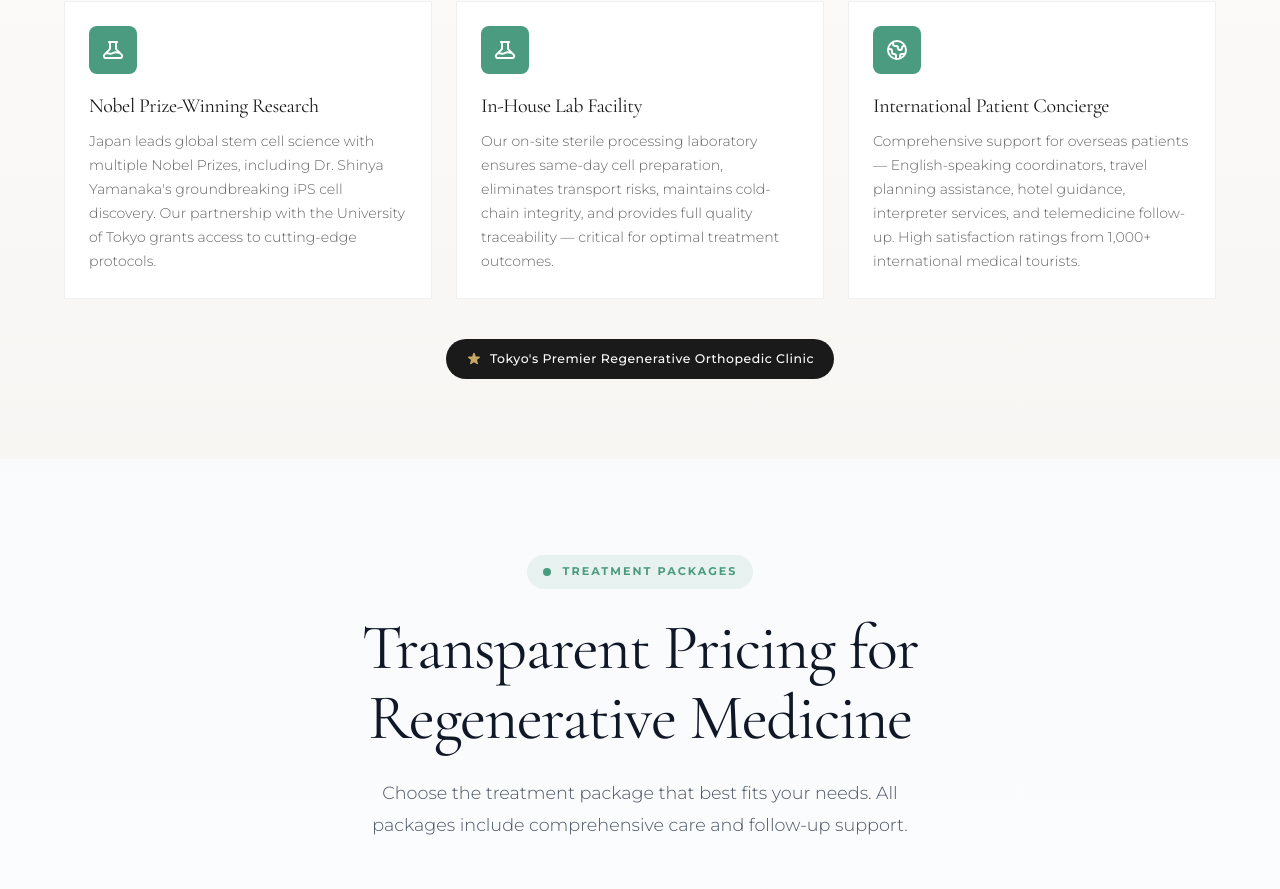
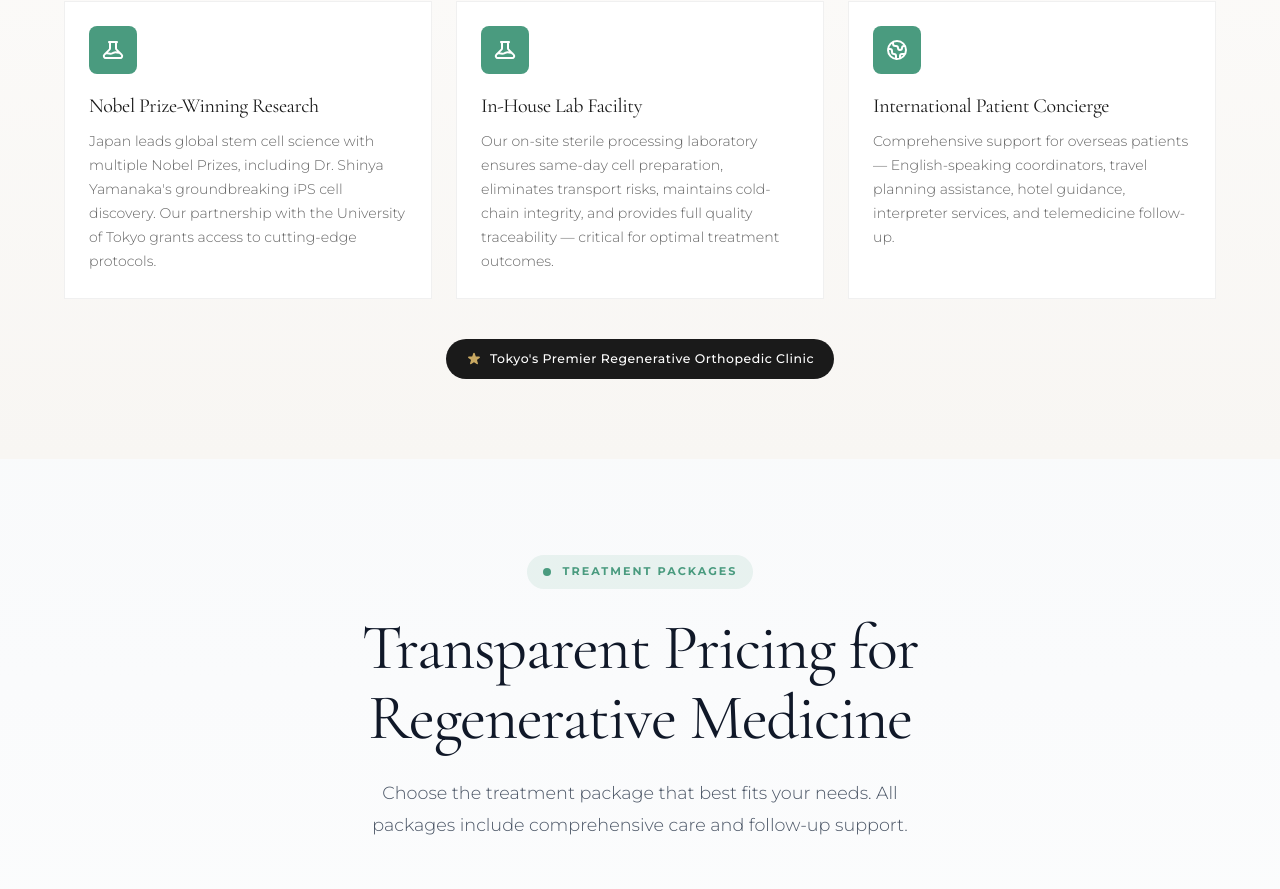
Before and after one commit to imaik129/rakan-clinic-global, a Next.js app: page /en in a window 1280 px wide. Shown: the part 5654-6543 px from the top of the page. Built offline with nearby package versions, Linux system fonts and the light colour scheme.

Commit message:
Remove false claim about 1,000+ international medical tourists

```diff
--- a/app/[locale]/page-sections.tsx
+++ b/app/[locale]/page-sections.tsx
@@ -287,7 +287,7 @@ export function WhyTokyoSection() {
                 </svg>
             ),
             title: "International Patient Concierge",
-            description: "Comprehensive support for overseas patients — English-speaking coordinators, travel planning assistance, hotel guidance, interpreter services, and telemedicine follow-up. High satisfaction ratings from 1,000+ international medical tourists."
+            description: "Comprehensive support for overseas patients — English-speaking coordinators, travel planning assistance, hotel guidance, interpreter services, and telemedicine follow-up."
         }
     ];
 
```
